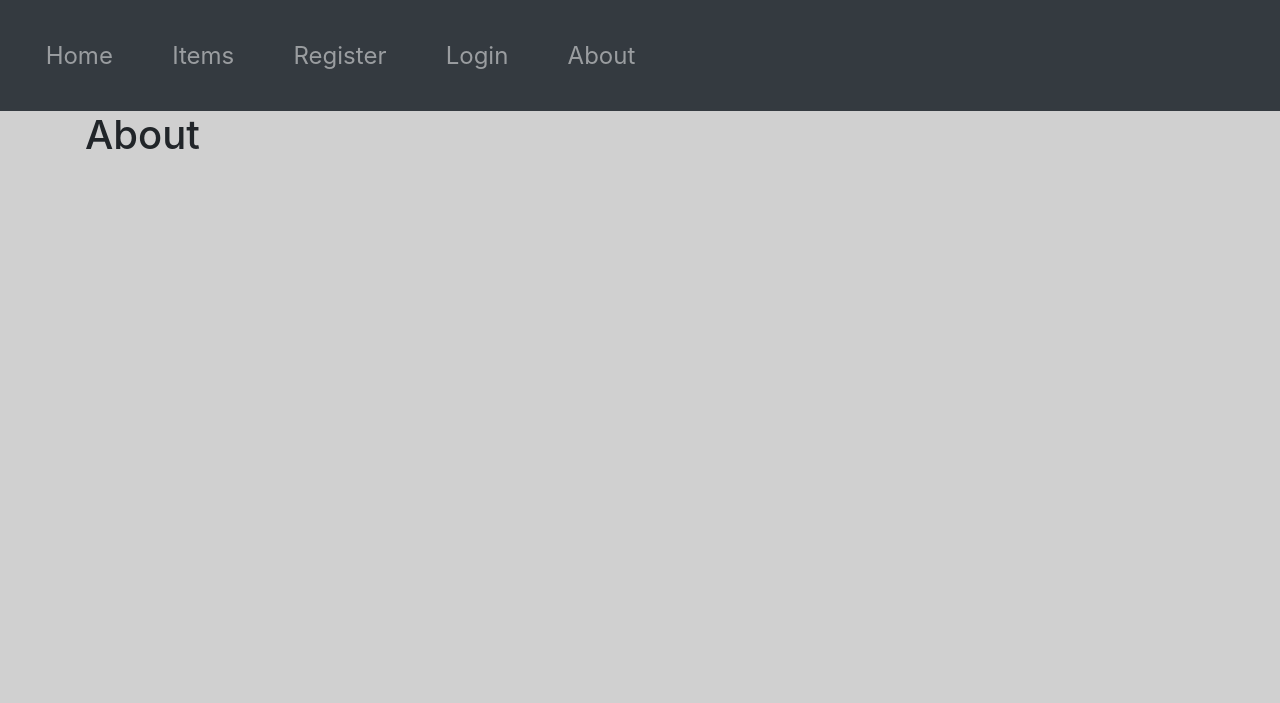
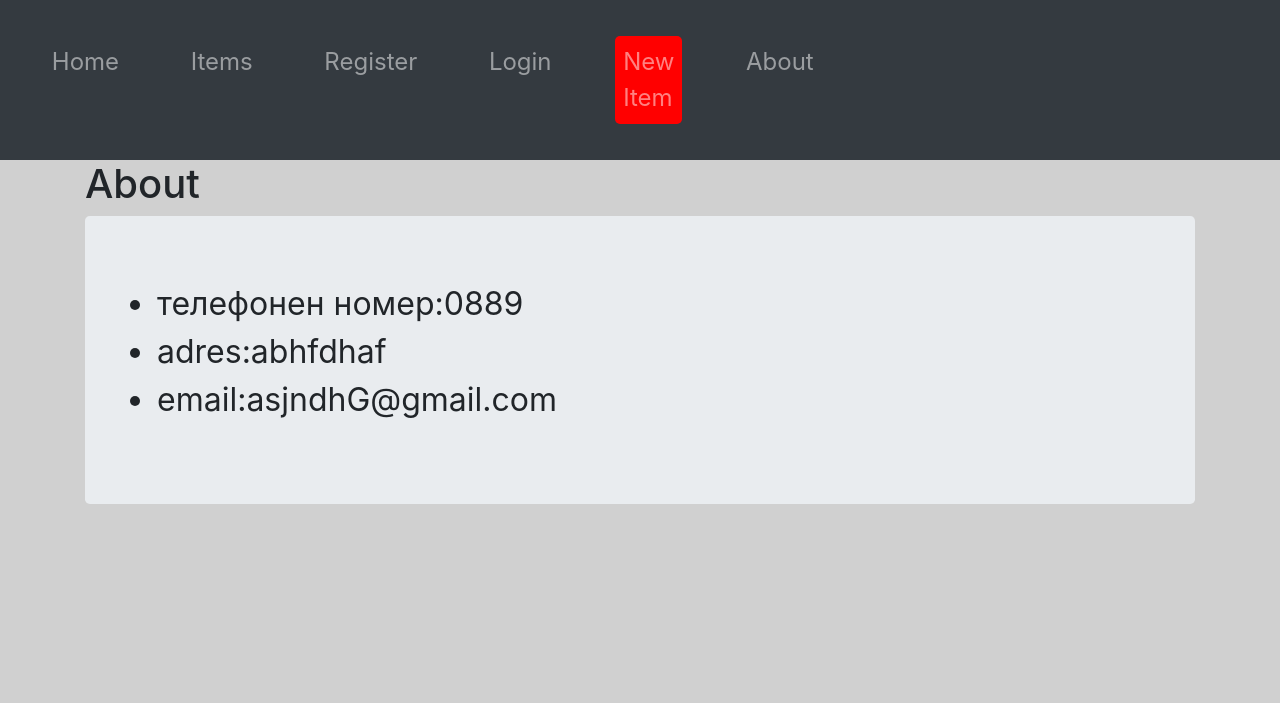
Before and after one commit to JIOjosBG/shop_web, a Flask app: page /about in a window 1280 px wide. Shown: the top 703 px of the page. Before the commit the page ends 149 px from the top, so only its background shows below. Run offline with Flask 2, Linux system fonts and the light colour scheme; some libraries are stand-ins or nearby versions.

Commit message:
added newitem button and about

```diff
--- a/templates/about.html
+++ b/templates/about.html
@@ -1,4 +1,11 @@
 {% extends "layout.html" %}
 {% block content %}
   <h1>About</h1>
+  <div class="jumbotron">
+  	<ul style="font-size: 200%">
+  		<li>телефонен номер:0889</li>
+  		<li>adres:abhfdhaf</li>
+  		<li>email:asjndhG@gmail.com</li>
+  	</ul>
+  </div>
 {% endblock content %}
--- a/templates/layout.html
+++ b/templates/layout.html
@@ -76,6 +76,11 @@
       .bg-black {
         background-color: black;
       }
+
+      .newitem {
+        background-color: red;
+        border-radius: 5px;
+      }
     </style>
   </head>
   <body>
@@ -94,8 +99,13 @@
           <li class="nav-item">
             <a class="nav-link"  style="font-size: 150%" href="{{url_for('login')}}">Login</a>
           </li>
+          {% if 1==1 %}
+            <li class="nav-item">
+              <a class="nav-link newitem"  style="font-size: 150%" href="{{url_for('newitem')}}">New Item</a>
+            </li>
+          {% endif %}
           <li class="nav-item">
-            <a class="nav-link"  style="font-size: 150%" href="#">About</a>
+            <a class="nav-link"  style="font-size: 150%" href="{{url_for('about')}}">About</a>
           </li>
 
       </ul>
```
